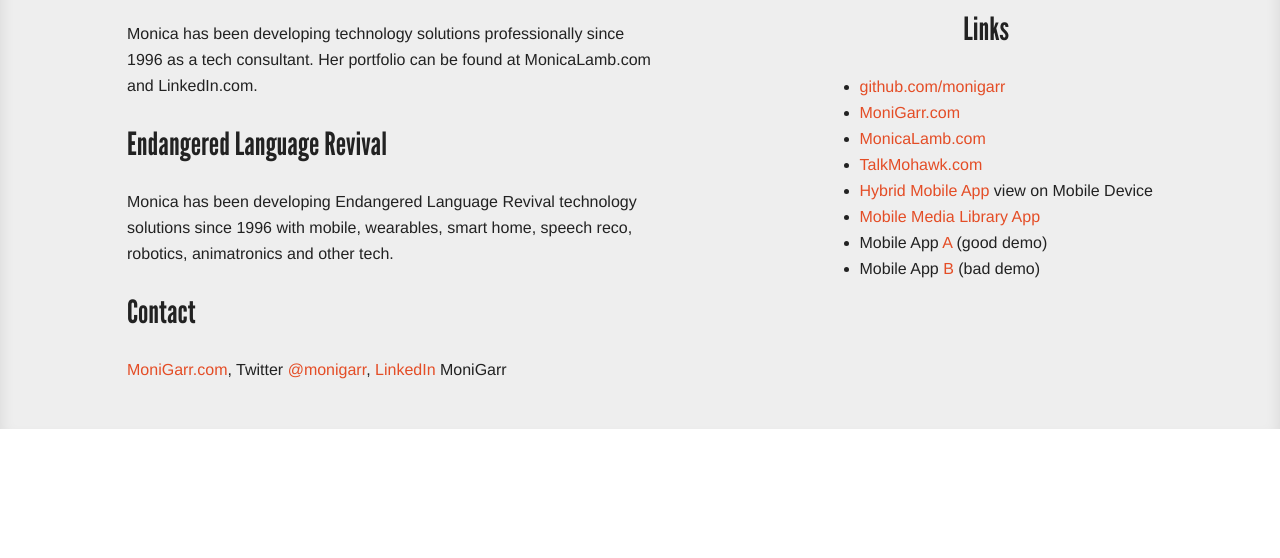
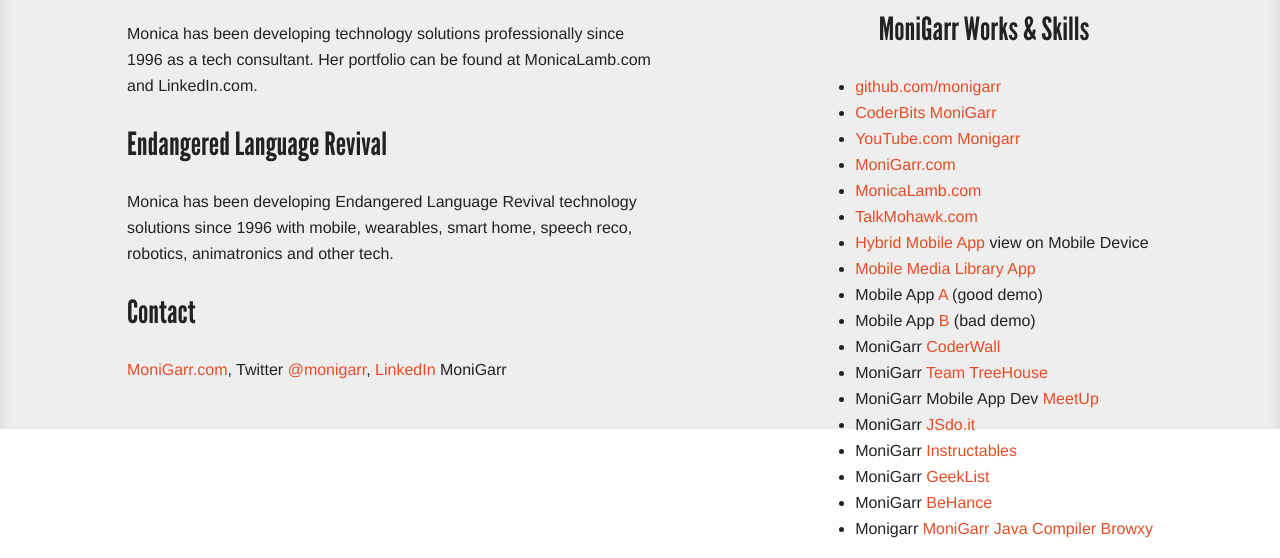
Before and after one commit to monigarr/monigarr.github.io, a plain HTML site: page index.html in a window 1280 px wide. Shown: the part 852-1410 px from the top of the page. Before the commit the page ends 1281 px from the top, so only its background shows below. Drawn offline with nearby package versions, Linux system fonts and the light colour scheme.

Commit message:
added links

```diff
--- a/index.html
+++ b/index.html
@@ -77,9 +77,11 @@
 			<div id="github-container" class="clearfix">
 				<img src="img/github-logo.png" alt="Github logo" />
 				<div id="github-repositories">
-					<h3>Links</h3>
+					<h3>MoniGarr Works & Skills</h3>
 					<ul>
 						<li><a target="_blank" href="https://github.com/monigarr">github.com/monigarr</a></li>
+						<li><a target="_blank" href="https://coderbits.com/monigarr">CoderBits MoniGarr</a></li>
+						<li><a target="_blank" href="https://www.YouTube.com/monigarr">YouTube.com Monigarr</a></li>
 						<li><a target="_blank" href="http://www.MoniGarr.com">MoniGarr.com</a></li>
 						<li><a target="_blank" href="http://www.MonicaLamb.com">MonicaLamb.com</a></li>
 						<li><a target="_blank" href="http://www.TalkMohawk.com">TalkMohawk.com</a></li>
@@ -87,6 +89,15 @@
 						<li><a target="_blank" href="http://monigarr.github.io/mdv-projects/VFW/peters_monica_p4/index.html">Mobile Media Library App</a></li>
 						<li>Mobile App <a target="_blank" href="http://monigarr.github.io/mdv-projects/MIU/peters_monica_p4/A/">A</a> (good demo)</li>
 						<li>Mobile App <a target="_blank" href="http://monigarr.github.io/mdv-projects/MIU/peters_monica_p4/B/">B</a> (bad demo)</li>
+						<li>MoniGarr <a target="_blank" href="https://coderwall.com/monigarr">CoderWall</a></li>
+						<li>MoniGarr <a target="_blank" href="https://teamtreehouse.com/monicapeters">Team TreeHouse</a></li>
+						<li>MoniGarr Mobile App Dev <a target="_blank" href="http://www.meetup.com/MoniGarr-Mobile-App-Web-Development/">MeetUp</a></li>
+						<li>MoniGarr <a target="_blank" href="http://jsdo.it/monigarr">JSdo.it</a></li>
+						<li>MoniGarr <a target="_blank" href="http://www.instructables.com/member/monigarr/">Instructables</a></li>
+						<li>MoniGarr <a target="_blank" href="https://geekli.st/monigarr/projects">GeekList</a></li>
+						<li>MoniGarr <a target="_blank" href="https://www.behance.net/monigarr">BeHance</a></li>
+						<li>Monigarr <a target="blank" href="http://codepen.io/monigarr/>CodePen</a></li>
+						<li>MoniGarr Java Compiler <a target="_blank" href="http://www.browxy.com/SavedCode/17669">Browxy</a></li>
 					</ul>
 				</div>
 			</div>
```
